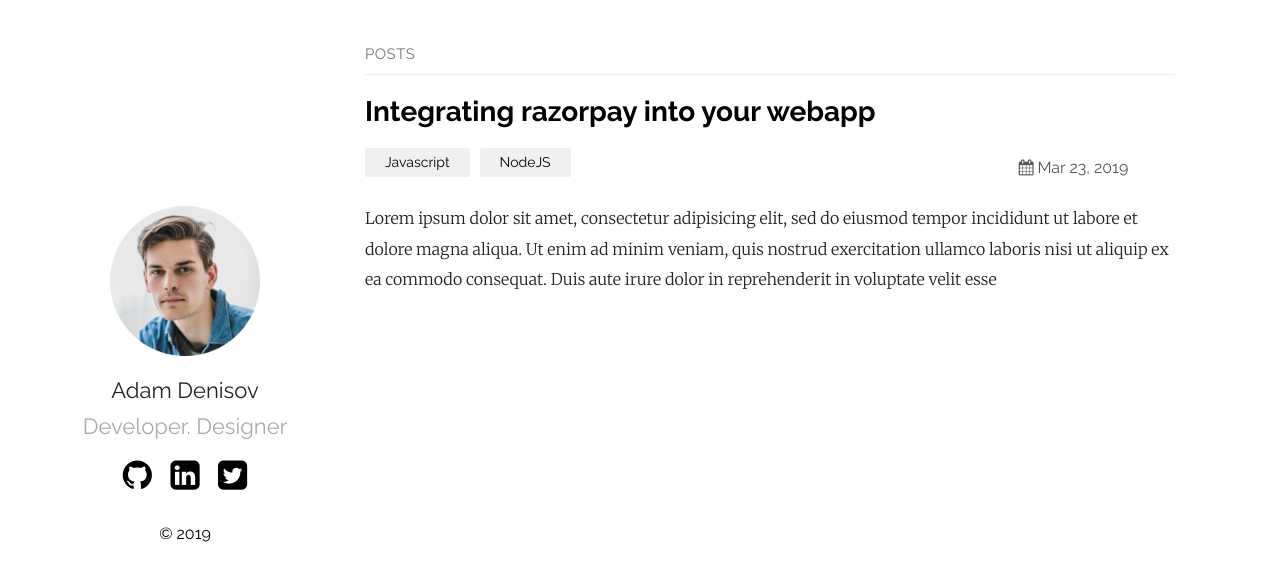
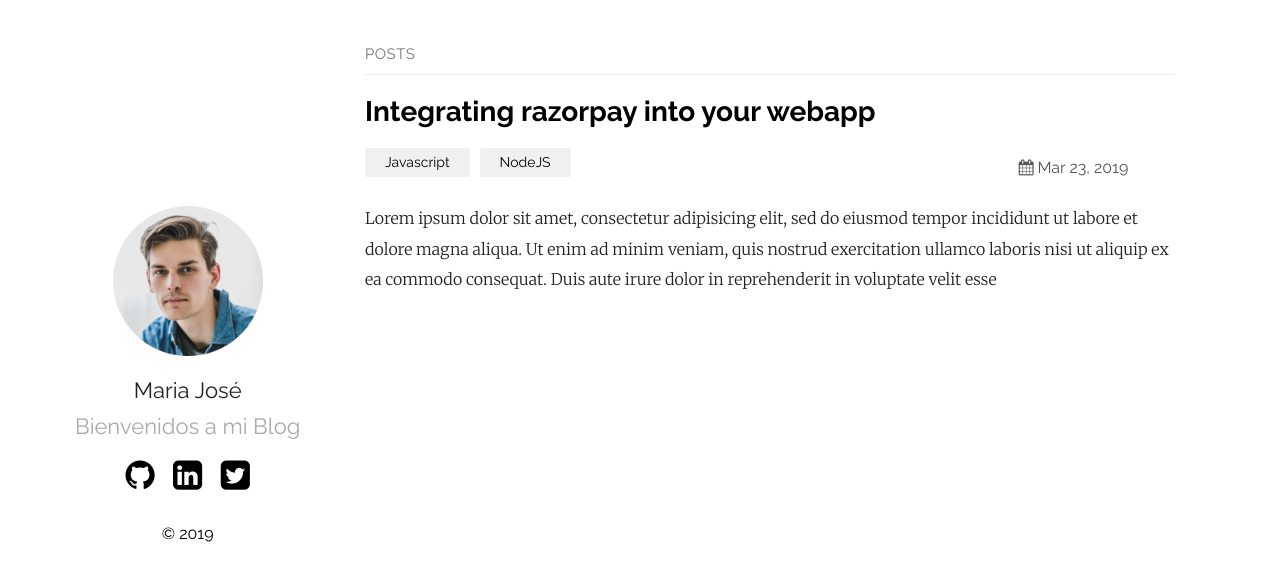
Before and after one commit to majozual104/blog, a Jekyll site: the page built from index.md, in a window 1280 px wide. Shown: the top 581 px of the page. Built offline with Jekyll 4.4.1, drawn with Linux system fonts in a browser that asks for light colours.

Commit message:
Update _config.yml

```diff
--- a/_config.yml
+++ b/_config.yml
@@ -1,5 +1,5 @@
-title: Your awesome title
-author: GitHub User
+title: Maria´s Blog - Blog
+author: Maria Jose Zuñiga
 email: your-email@domain.com
 description: > # this means to ignore newlines until "show_exerpts:"
   Write an awesome description for your new site here. You can edit this
@@ -12,8 +12,8 @@ show_excerpts: true # set to true to show excerpts on the homepage
 sass:
   sass_dir: _sass
 plainwhite:
-  name: Adam Denisov
-  tagline: Developer. Designer
+  name: Maria José
+  tagline: Bienvenidos a mi Blog
   date_format: "%b %-d, %Y"
   sitemap: true # set to true to generate sitemap.xml content
 
```
